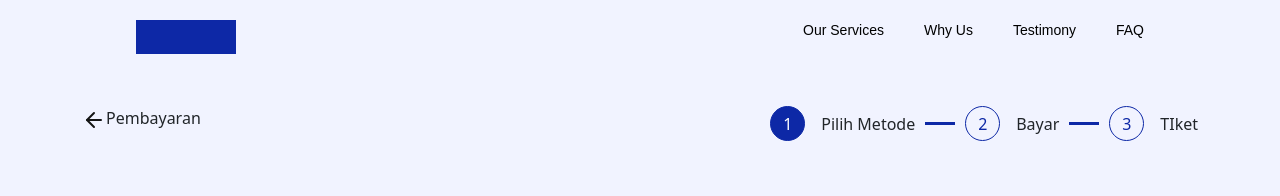
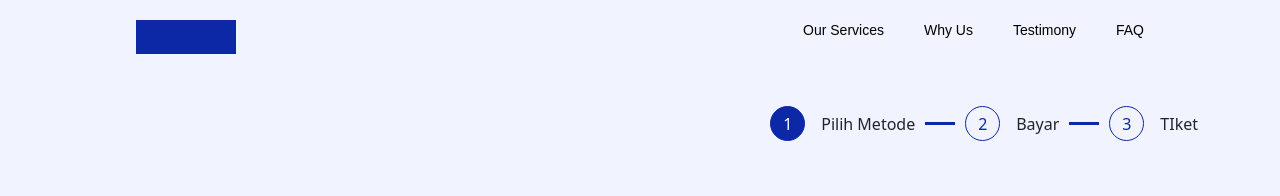
Before and after one commit to HarisMI40/fer-rental-mobil-public, a React (Vite) app: page /pembayaran in a window 1280 px wide. Shown: the top 196 px of the page. Built offline with nearby package versions, Linux system fonts and the light colour scheme.

Commit message:
update header pada step pembayaran : current path pada header jadi dinamis namun belum bisa di klik

```diff
--- a/features/stepPembayaran/stepPembayaranSlice.js
+++ b/features/stepPembayaran/stepPembayaranSlice.js
@@ -36,6 +36,7 @@ const stepPembayaran = createSlice({
 
     updateMetodePembayaran : (state, action) => {
       state.metode_pembayaran = action.payload;
+      // console.log(state.metode_pembayaran)
     }
 
   }
--- a/src/pages/Pembayaran/components/Header/Header.jsx
+++ b/src/pages/Pembayaran/components/Header/Header.jsx
@@ -5,16 +5,28 @@ import Fi_check_white from "../../../../assets/fi_check_white.jsx";
 import { useSelector } from "react-redux";
 
 const Header = () => {
-  const { data, completed, step } = useSelector(
+  const { data, completed, step, metode_pembayaran } = useSelector(
     (state) => state.stepPembayaran
   );
+
+  let currentPath = "";
+  if (step == 2) {
+    currentPath = (
+      <>
+        <img src={fi_arrow_left} /> Pembayaran{" "}
+      </>
+    );
+  } else if (step == 3) {
+    currentPath = (
+      <>
+        <img src={fi_arrow_left} /> {metode_pembayaran} Transfer
+      </>
+    );
+  }
   return (
     <div className={`container ${style.container}`}>
       <div className={`${style.wrapper}`}>
-        <div className="">
-          <img src={fi_arrow_left} />
-          Pembayaran
-        </div>
+        <div className="">{currentPath}</div>
 
         <div className={`${style.step_pembayaran}`}>
           {data.map((data) => (
--- a/src/pages/Pembayaran/components/Step/PilihPembayaran/Sidebar/component/Button.jsx
+++ b/src/pages/Pembayaran/components/Step/PilihPembayaran/Sidebar/component/Button.jsx
@@ -8,7 +8,6 @@ import {
 const Button = (props) => {
   const dispatch = useDispatch();
   const { metode_pembayaran } = useSelector((state) => state.stepPembayaran);
-  console.log(metode_pembayaran);
 
   return (
     <button
```
